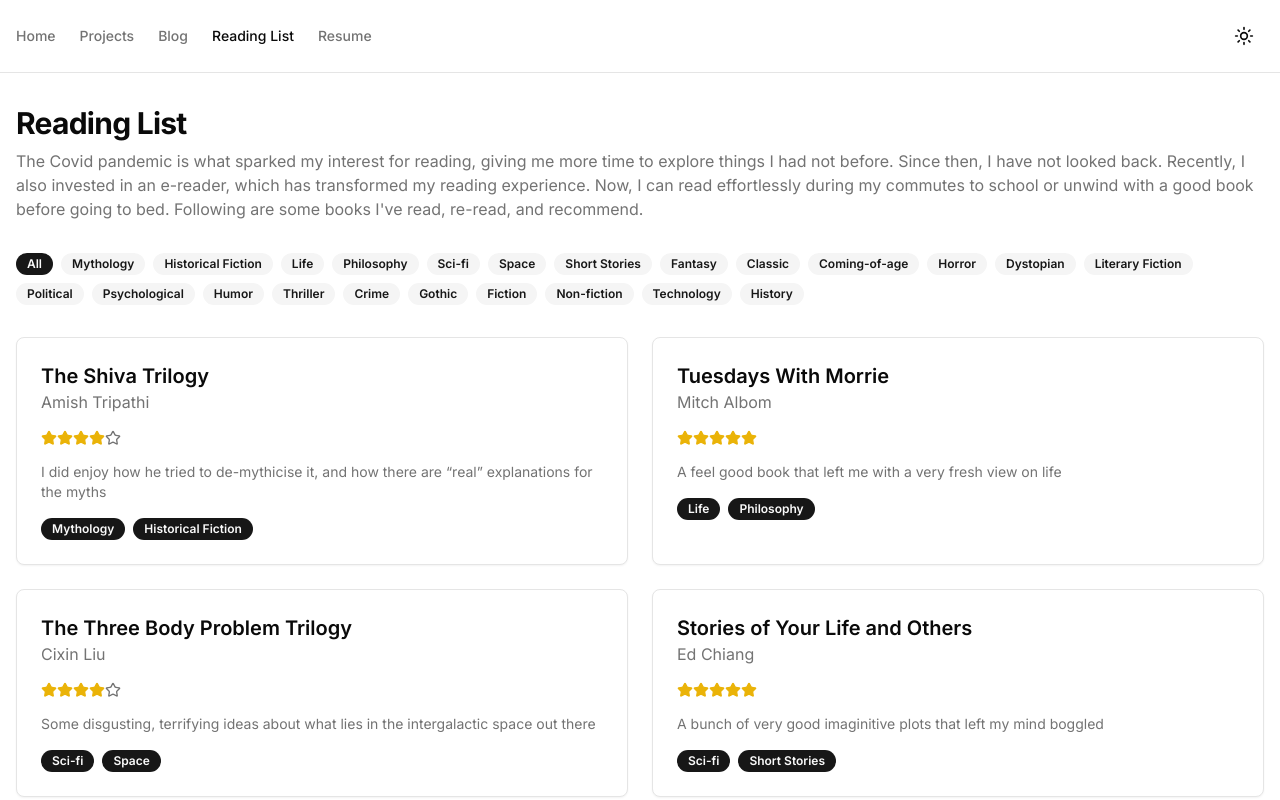
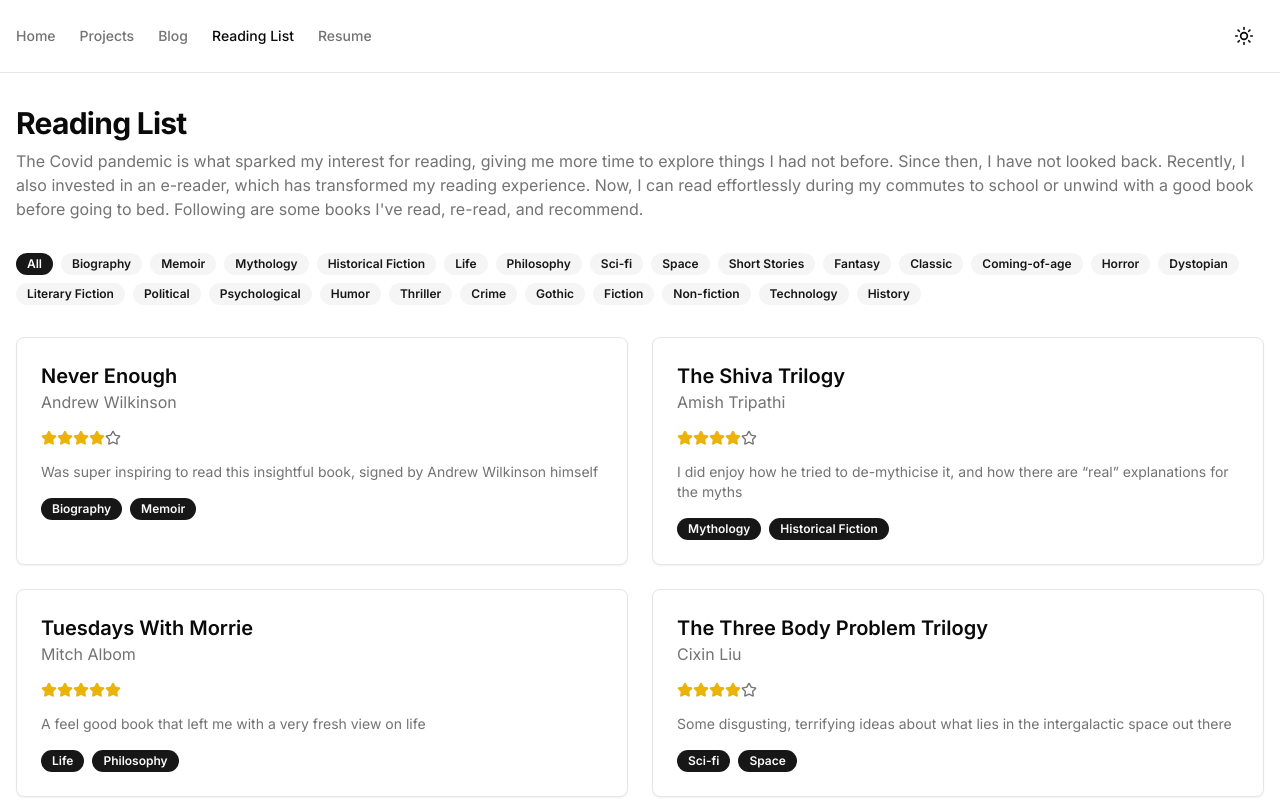
Before and after one commit to palodaman/website, a Next.js app: page /reading in a window 1280 px wide. Shown: the top 800 px of the page. Built offline with nearby package versions, Linux system fonts and the light colour scheme.

Commit message:
update reading list

```diff
--- a/app/reading/page.tsx
+++ b/app/reading/page.tsx
@@ -6,6 +6,13 @@ import { Badge } from '@/components/ui/badge';
 import { StarIcon } from 'lucide-react';
 
 const books = [
+  {
+    title: 'Never Enough',
+    author: 'Andrew Wilkinson',
+    rating: 4,
+    review: 'Was super inspiring to read this insightful book, signed by Andrew Wilkinson himself',
+    categories: ['Biography', 'Memoir'],
+  },
   {
     title: 'The Shiva Trilogy',
     author: 'Amish Tripathi',
```
